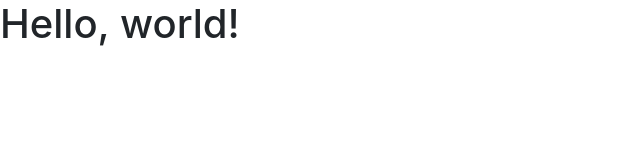
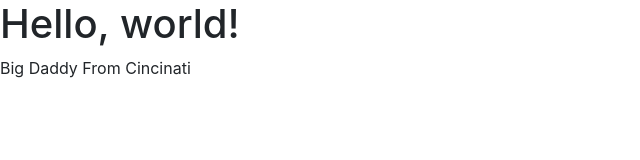
Before and after one commit to ileanamendoza14/CollabPractice, a plain HTML site: page index.html in a window 1280 px wide. Shown: the whole page, without its empty margins (0-640 px from the left). Drawn offline with nearby package versions, Linux system fonts and the light colour scheme.

Commit message:
Added name to the main page

```diff
--- a/index.html
+++ b/index.html
@@ -12,7 +12,7 @@
   </head>
   <body>
     <h1>Hello, world!</h1>
-
+<p>Big Daddy From Cincinati</p>
     <!-- Optional JavaScript; choose one of the two! -->
 
     <!-- Option 1: jQuery and Bootstrap Bundle (includes Popper) -->
```
